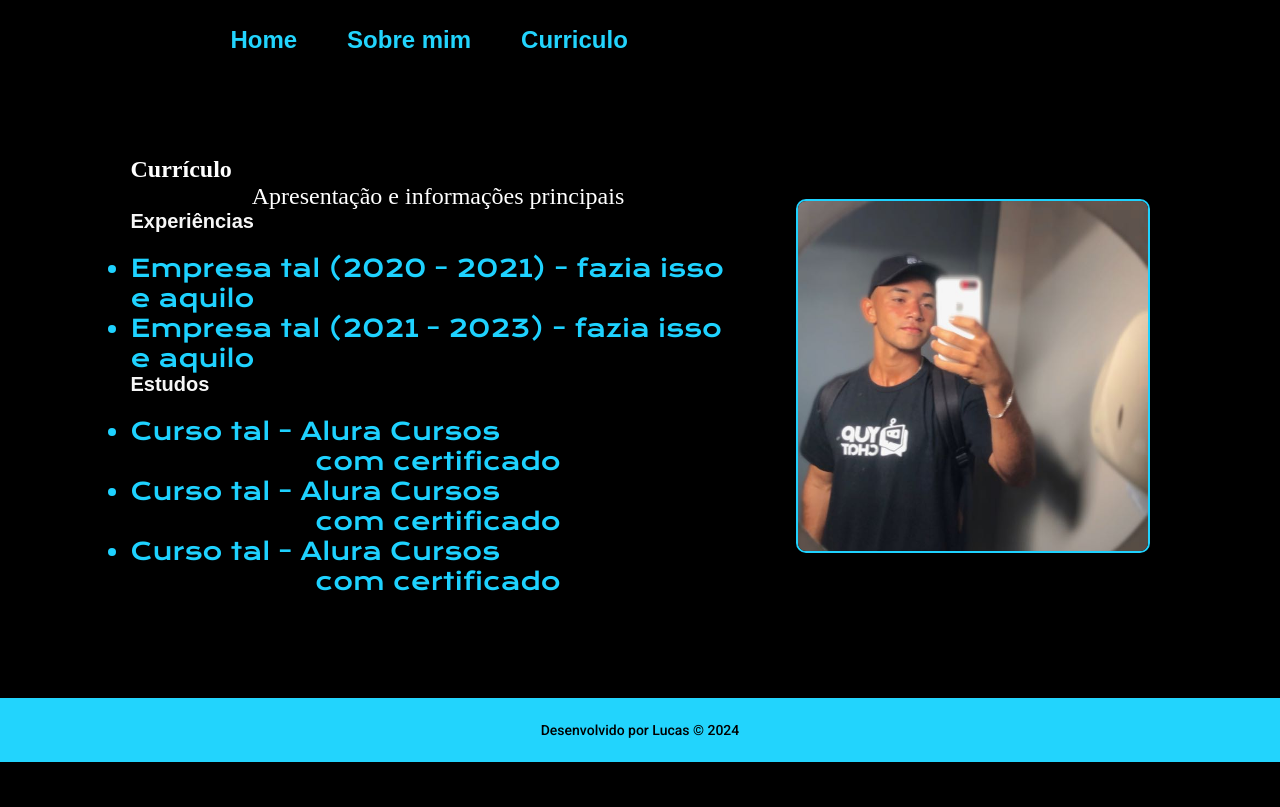
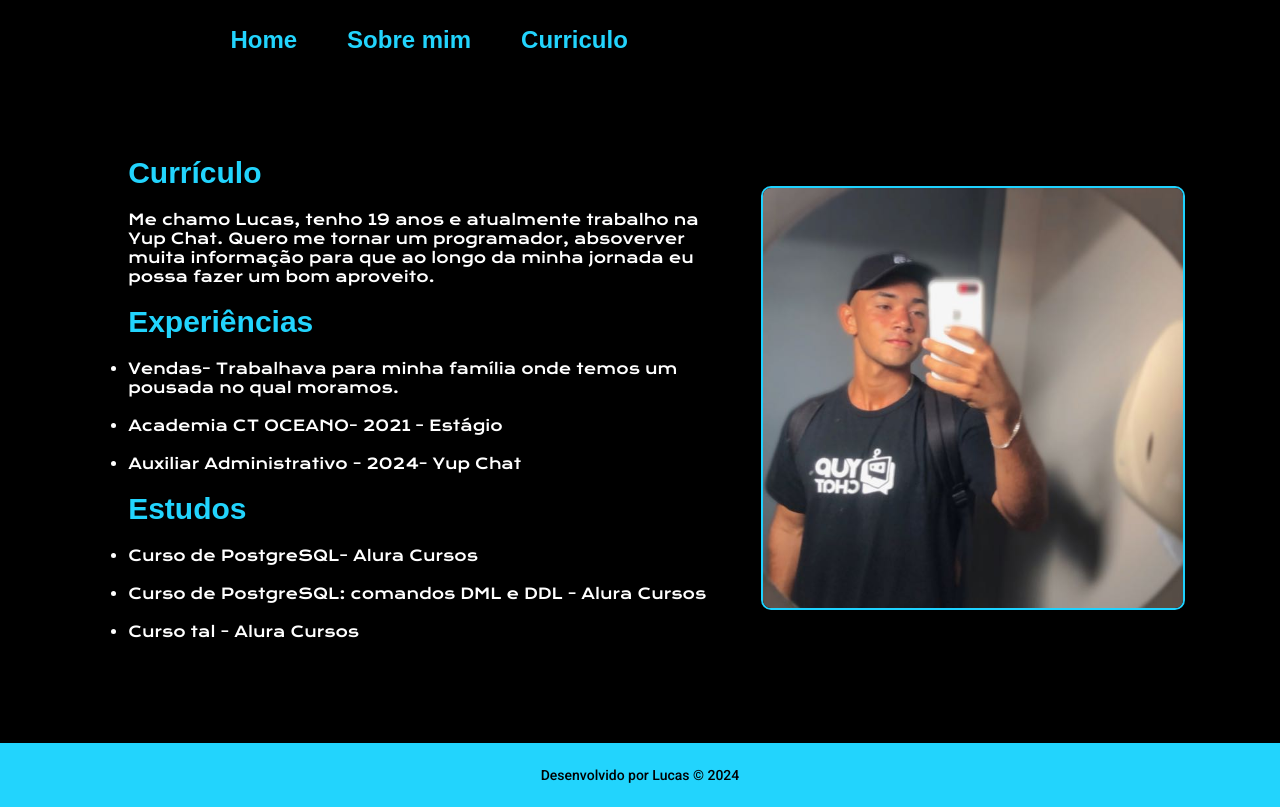
Before and after one commit to LucasFerreiraCode/portifolio, a plain HTML site: page curriculo.html in a window 1280 px wide. Shown: the top 807 px of the page. Drawn offline with nearby package versions, Linux system fonts and the light colour scheme.

Commit message:
update projeto

```diff
--- a/curriculo.html
+++ b/curriculo.html
@@ -15,30 +15,34 @@
         <a class="cabecalho__menu__link" href="curriculo.html">Curriculo</a>
     </nav>
 </header>
+
 <body>
     <main class="apresentacao">
-        <section class="apresentacao__conteudo">
-            <h1 class="apresentacao__conteudo__titulo_curriculo">Currículo</h1>
-            <p class="apresentacao__conteudo__texto__sobre">
-                Apresentação e informações principais
+        <section class="apresentacao__conteudo_curriculo">
+            <h1 class="apresentacao__conteudo__titulo">Currículo</h1>
+            <p class="apresentacao__conteudo__texto">
+                Me chamo Lucas, tenho 19 anos e atualmente trabalho na Yup Chat.
+                Quero me tornar um programador, absoverver muita informação para que ao longo da minha jornada eu
+                possa fazer um bom aproveito. <br> <br>
             </p>
             <h2 class="apresentacao__conteudo__titulo">Experiências</h2>
             <p class="apresentacao__conteudo__texto">
             <ul class="apresentacao__conteudo__texto">
-                <li> Empresa tal (2020 - 2021) - fazia isso e aquilo </li>
-                <li> Empresa tal (2021 - 2023) - fazia isso e aquilo </li>
+                <li> Vendas- Trabalhava para minha família onde temos um pousada no qual moramos. </li><br>
+                <li> Academia CT OCEANO- 2021 - Estágio</li><br>
+                <li> Auxiliar Administrativo - 2024- Yup Chat</li><br>
             </ul>
             </p>
             <h2 class="apresentacao__conteudo__titulo">Estudos</h2>
             <div class="apresentacao__conteudo__texto">
                 <ul class="apresentacao__conteudo__texto">
-                    <li>Curso tal - Alura Cursos <a href="linkdocertificado">com certificado</a> </li>
-                    <li>Curso tal - Alura Cursos <a href="linkdocertificado">com certificado</a></li>
-                    <li>Curso tal - Alura Cursos <a href="linkdocertificado">com certificado</a></li>
+                    <li>Curso de PostgreSQL- Alura Cursos <a href="linkdocertificado"></a></li><br>
+                    <li>Curso de PostgreSQL: comandos DML e DDL - Alura Cursos <a href="linkdocertificado"></a></li><br>
+                    <li>Curso tal - Alura Cursos <a href="linkdocertificado"></a></li>
                 </ul>
             </div>
         </section>
-        <img class="minha-foto" src="./projeto.png.jpg  " alt="Foto do Lucas Ferreira">
+        <img class="minha-foto-curriculo" src="./projeto.png.jpg  " alt="Foto do Lucas Ferreira">
     </main>
     <footer class="rodape">
         <p>Desenvolvido por Lucas © 2024</p>
--- a/styles/style.css
+++ b/styles/style.css
@@ -96,15 +96,14 @@ footer {
 
 .apresentacao__conteudo {
     width: 615px;
-
-
 }
 
 .apresentacao__conteudo__titulo {
-    font-size: 20px;
+    font-size: 30px;
     font-family: 'Montserrat', sans-serif;
     margin-bottom: 20px;
     font-weight: bold;
+    color: #22D4FD;
 }
 
 
@@ -114,9 +113,9 @@ footer {
 
 
 .apresentacao__conteudo__texto{
-    font-size: 24px;
+    font-size: 15px;
     font-family: 'Krona One', sans-serif;
-    color: #1ed2ff;
+    color: white;
 }
 
 
@@ -167,6 +166,7 @@ a img {
 
 .minha-foto {
     margin-left: 50px;
+
 }
 
 button:hover {
@@ -186,8 +186,8 @@ button:hover {
 
 .apresentacao__conteudo__texto__sobre {
     font-size: 24px;
-    font-family: 'Montserrate';
-    color: white;
+    font-family: 'Roboto' sans-serif;
+    color: #22D4FD;
     font-weight: 400;
 }
 
@@ -203,3 +203,14 @@ button:hover {
   flex-direction: column;
   gap: 2rem;
 }
+
+.minha-foto-curriculo {
+    width: 420px;
+    height: auto;
+    margin-left: 50px;
+}
+
+.apresentacao__conteudo_curriculo {
+    width: 615px;
+    margin-left: 3%;
+}
```
Also changed, not shown: about.html (+7 -11 lines).
